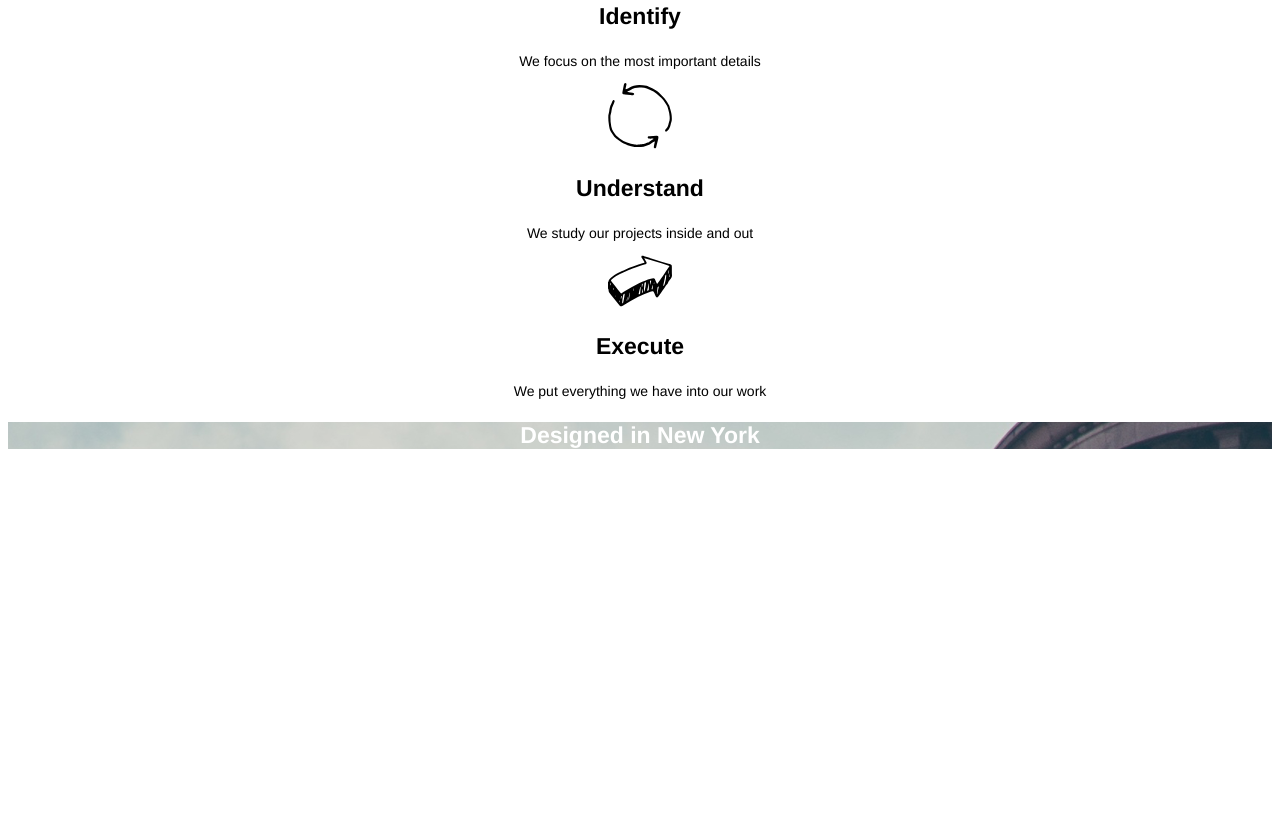
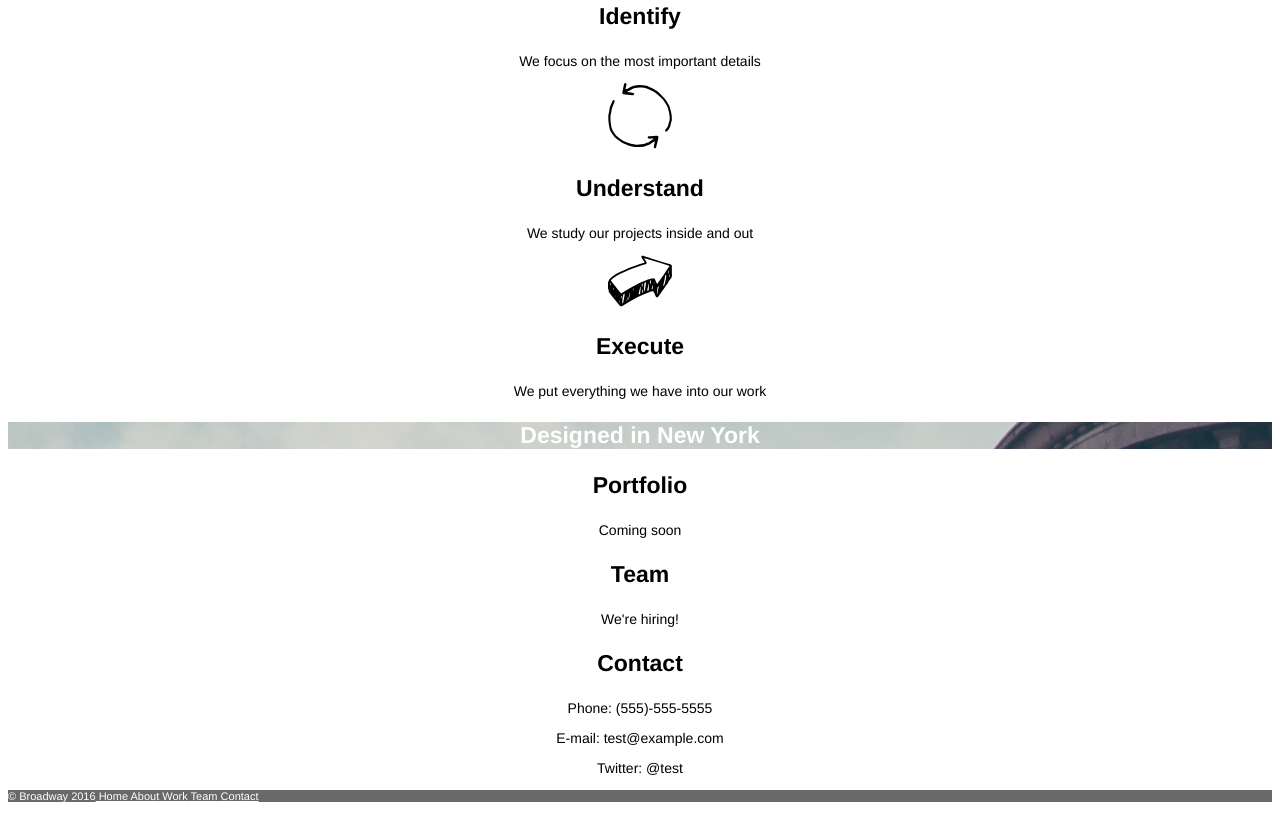
Before and after one commit to mjwmeijer/broadway, a plain HTML site: page index.html in a window 1280 px wide. Shown: the part 505-1318 px from the top of the page. Before the commit the page ends 977 px from the top, so only its background shows below. Drawn offline with Linux system fonts and the light colour scheme.

Commit message:
Final adjustments.

```diff
--- a/index.html
+++ b/index.html
@@ -6,7 +6,7 @@
     <link href="./resources/css/style.css" type="text/css" rel="stylesheet"/>
   </head>
   <body>
-    <div class="heading">
+    <div id="heading">
     <nav>
       <h1>Broadway Design</h1>
         <p><a href="#">Home</a></p>
@@ -29,5 +29,21 @@
     <p>We put everything we have into our work</p>
   </div>
   <p class="middle">Designed in New York</p>
+  <div id="work">
+    <h3>Portfolio</h3>
+    <p>Coming soon</p>
+  </div>
+  <div id="team">
+    <h3>Team</h3>
+    <p>We're hiring!</p>
+  </div>
+  <div id="contact">
+    <h3>Contact</h3>
+    <p>Phone: (555)-555-5555</p>
+    <p>E-mail: test@example.com</p>
+      <p>Twitter: @test</p>
+    </div>
+    <div id="end">
+      <p class="end">© Broadway 2016<a href="#"> Home</a><a href="#process"> About</a><a href="#work"> Work</a><a href="#team"> Team</a><a href="#contact"> Contact</a></p>
   </body>
 </html>
--- a/resources/css/style.css
+++ b/resources/css/style.css
@@ -1,4 +1,4 @@
-.heading, .middle {background-image:
+#heading, .middle {background-image:
   url("image/the-flatiron-building.png");
 }
 
@@ -12,7 +12,7 @@ text-align: center;}
 ul {list-style-type: none;
   }
 
-.heading a {font-size:18px;
+#heading a {font-size:18px;
 color:white;
 }
 
@@ -35,3 +35,11 @@ p {
   font-weight:bold;
   color:white;
 }
+
+.end{
+  text-align: left;background-color: dimgray;color: white;font-size:11px;
+}
+
+.end a{
+  color: white;font-size:11px;
+}
```
